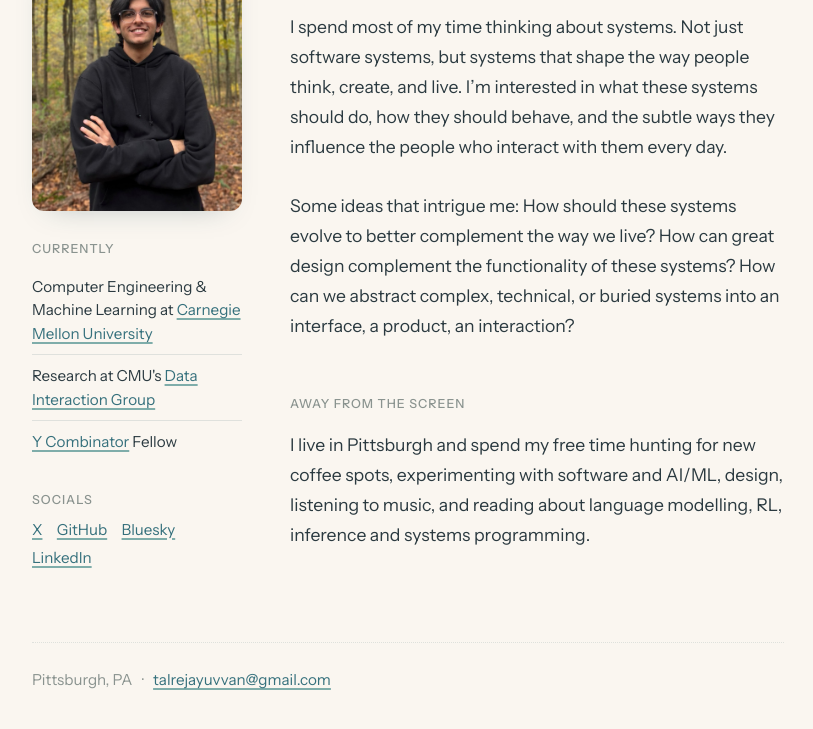
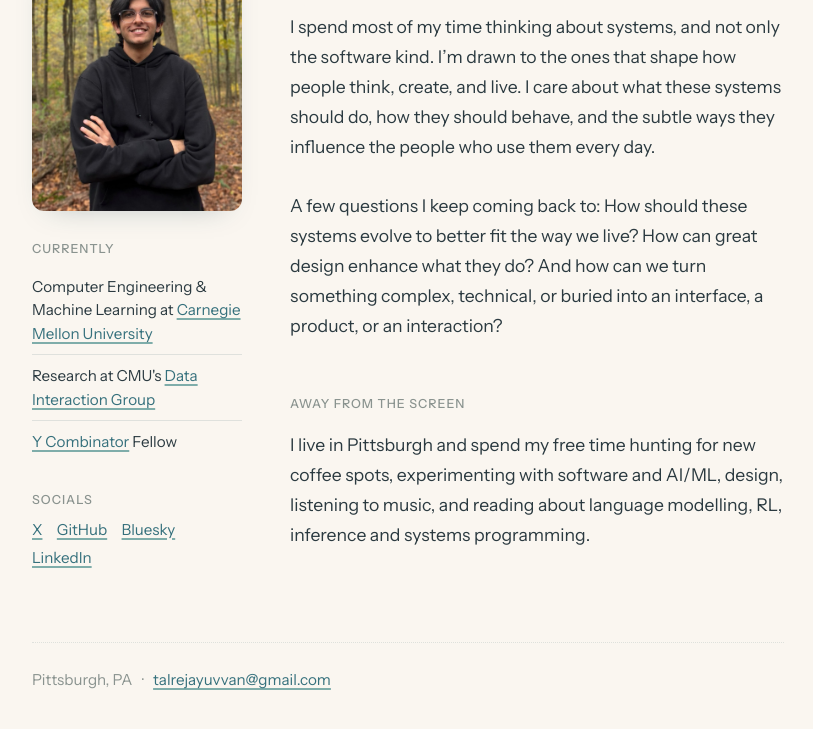
Before and after one commit to yuvvantalreja/yuvvantalreja.github.io, a plain HTML site: page index.html in a window 1280 px wide. Shown: the part 185-914 px from the top of the page, without its empty margins (232-1045 px from the left). Drawn offline with Linux system fonts and the light colour scheme.

Commit message:
fix: modify content

```diff
--- a/index.html
+++ b/index.html
@@ -60,18 +60,16 @@
         <h1>Hey, I&rsquo;m Yuvvan</h1>
 
         <p>
-          I spend most of my time thinking about systems. Not just software
-          systems, but systems that shape the way people think, create, and
-          live. I&rsquo;m interested in what these systems should do, how they
-          should behave, and the subtle ways they influence the people who
-          interact with them every day.
+          I spend most of my time thinking about systems, and not only the software kind.
+          I&rsquo;m drawn to the ones that shape how people think, create, and live.
+          I care about what these systems should do, how they should behave, and the subtle ways they
+          influence the people who use them every day.
 
           <br><br>
 
-          Some ideas that intrigue me: How should these systems evolve to
-          better complement the way we live? How can great design complement the
-          functionality of these systems? How can we abstract complex, technical,
-          or buried systems into an interface, a product, an interaction?
+          A few questions I keep coming back to: How should these systems evolve to better fit the way we live?
+          How can great design enhance what they do? And how can we turn something complex, technical,
+          or buried into an interface, a product, or an interaction?
         </p>
       </section>
 
```
